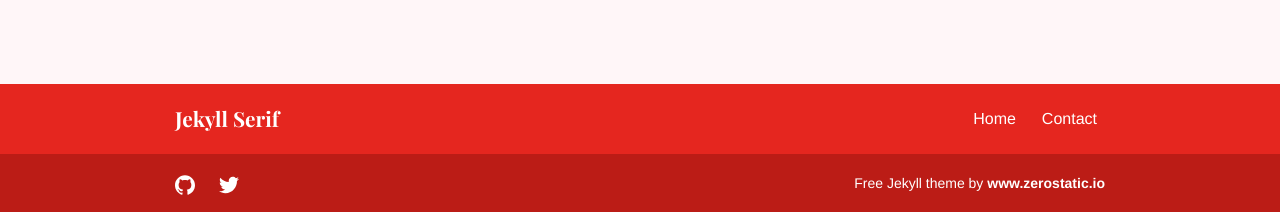
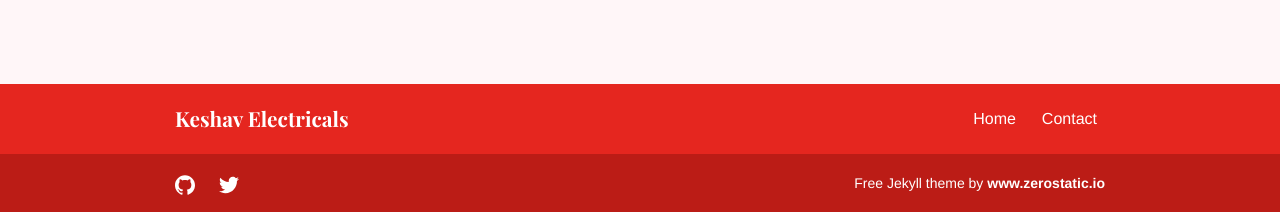
Before and after one commit to keshavelectricals/keshavelectricals.github.io, a Jekyll site: the page built from index.md, in a window 1280 px wide. Shown: the part 1675-1887 px from the top of the page. Built offline with Jekyll 4.4.1, drawn with Linux system fonts in a browser that asks for light colours.

```diff
--- a/_config.yml
+++ b/_config.yml
@@ -1,6 +1,6 @@
 baseurl: '/'
 permalink: pretty
-title: 'Jekyll Serif'
+title: 'Keshav Electricals'
 baseurl: ""
 google_analytics_id: ""
 
```
